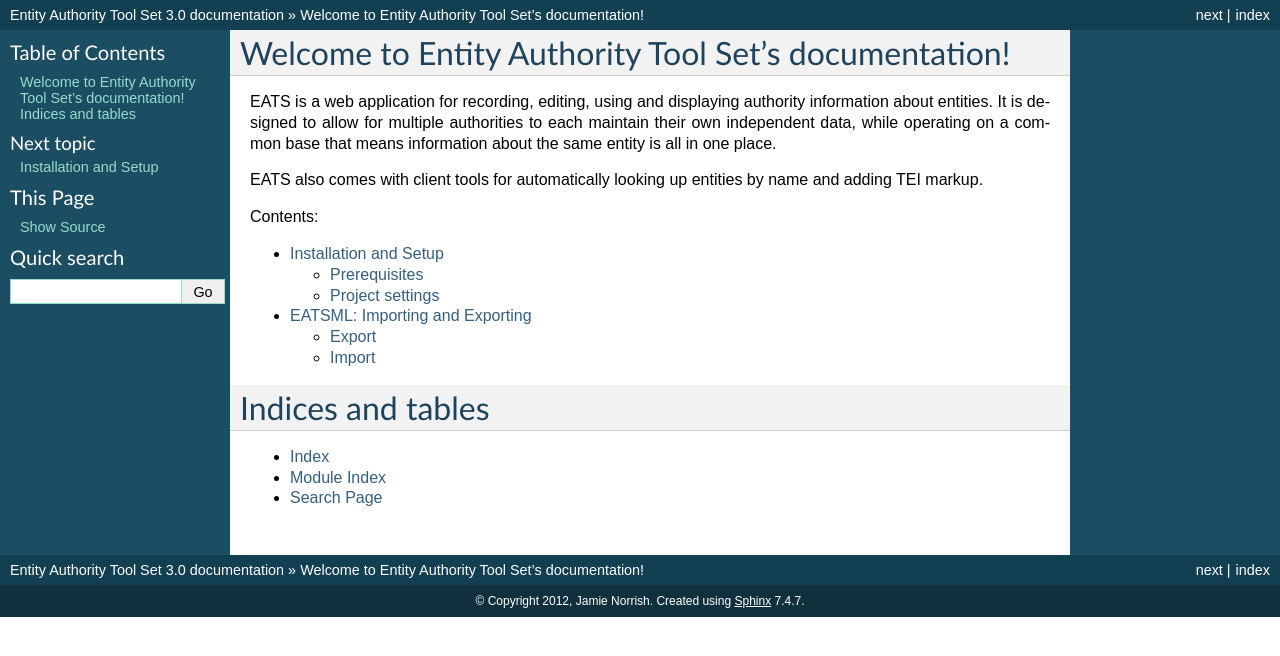
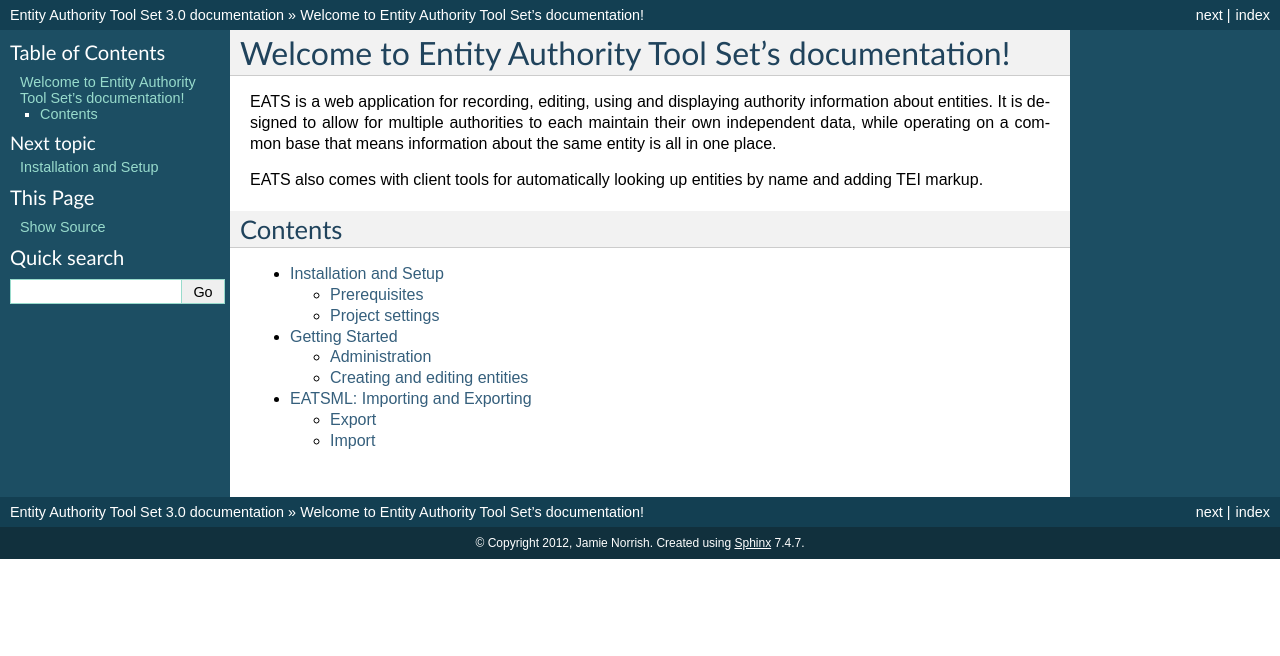
Before and after one commit to ajenhl/eats, a Sphinx documentation site: the page built from docs/source/index.rst, in a window 1280 px wide. Shown: the top 656 px of the page. Built offline with Sphinx 7.4.7, drawn with Linux system fonts in a browser that asks for light colours.

Commit message:
Added information on getting started with EATS to the documentation.

```diff
--- a/docs/source/index.rst
+++ b/docs/source/index.rst
@@ -15,17 +15,12 @@ entity is all in one place.
 EATS also comes with client tools for automatically looking up
 entities by name and adding TEI markup.
 
-Contents:
+Contents
+--------
 
 .. toctree::
    :maxdepth: 2
 
    installation
+   start
    eatsml
-
-Indices and tables
-==================
-
-* :ref:`genindex`
-* :ref:`modindex`
-* :ref:`search`
```
Also changed, not shown: docs/source/installation.rst (+10 -6 lines), docs/source/start.rst (added, +31 -0 lines).
